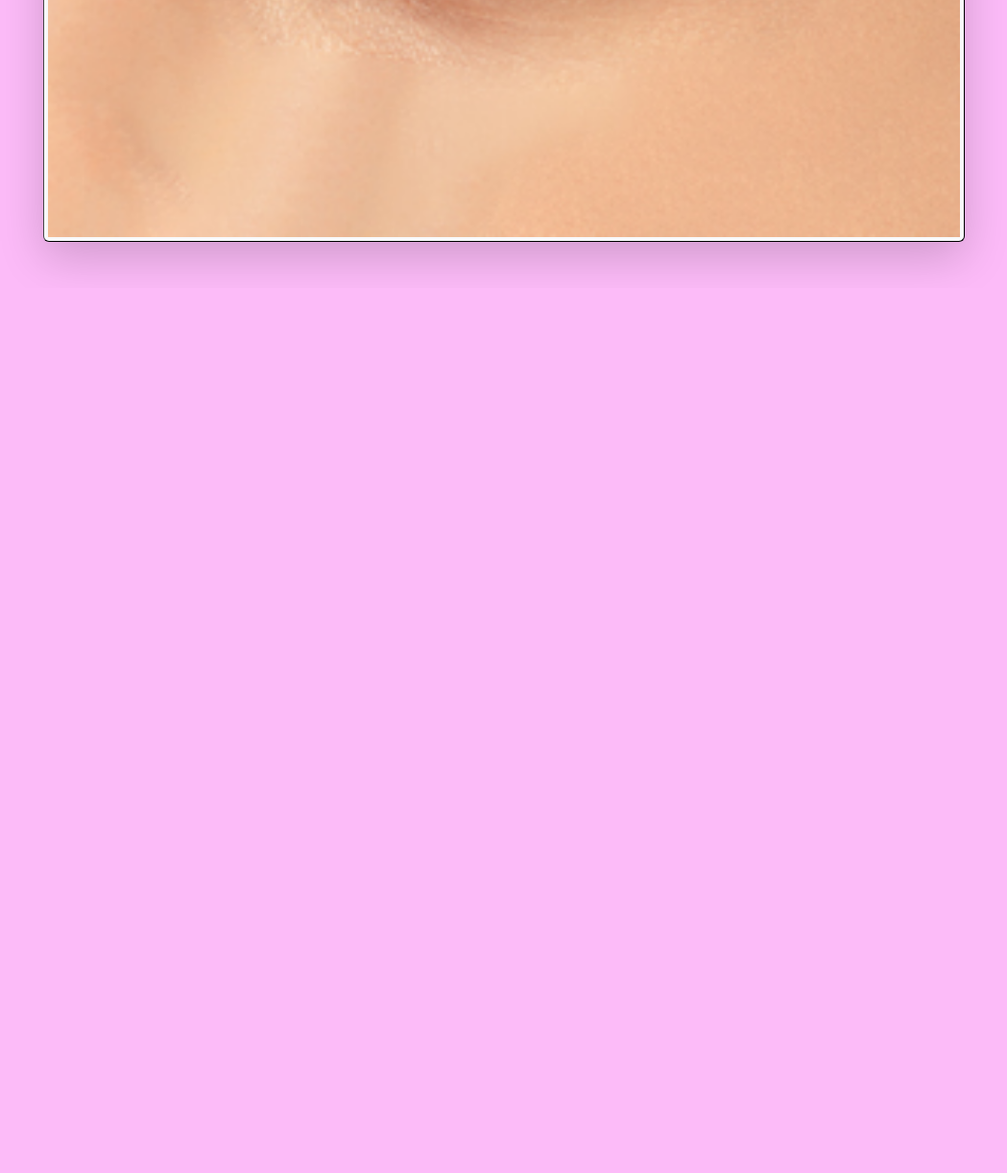
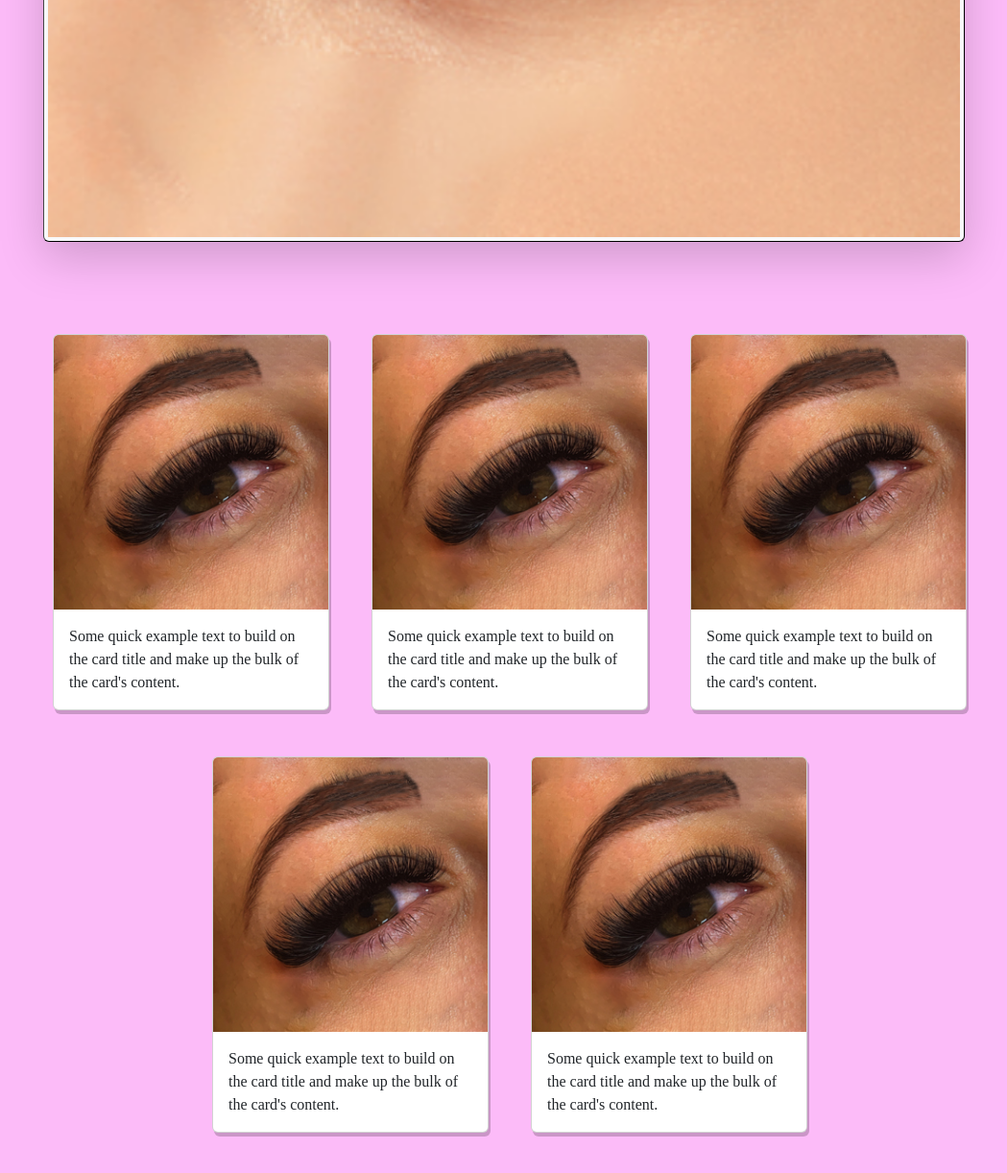
Before and after one commit to LeonardoAsciutiCarmagnani/Maria-Eduarda-B.S, a plain HTML site: page index.html in a window 1280 px wide. Shown: the part 1359-2581 px from the top of the page at 96% size, without its empty margins (115-1164 px from the left). Before the commit the page ends 1659 px from the top, so only its background shows below. Drawn offline with nearby package versions, Linux system fonts and the light colour scheme.

Commit message:
Cards feitos

```diff
--- a/css.css
+++ b/css.css
@@ -45,3 +45,7 @@ body {
 .custom-box-shadow{
     box-shadow: inset 14px 5px 34px 9px rgba(0,0,0,0.1);
 }
+
+.box-shadow{
+    box-shadow:  2px 4px rgba(0, 0, 0, 0.2);
+}
--- a/index.html
+++ b/index.html
@@ -74,6 +74,113 @@
         </div>
     </div>
 
+    <!--CARDS-->
+    <!--
+    <div class="container">
+
+        <div class="row mx-md-3 equal-width">
+            <div class="card col-md-4 flex-grow-1 " style="width: 18rem;">
+                <img src="..." class="card-img-top" alt="...">
+                <div class="card-body">
+                    <p class="card-text">Some quick example text to build on the card title and make up the bulk of the
+                        card's
+                        content.</p>
+                </div>
+            </div>
+            <div class="card col-md-4 flex-grow-1 " style="width: 18rem;">
+                <img src="..." class="card-img-top" alt="...">
+                <div class="card-body">
+                    <p class="card-text">Some quick example text to build on the card title and make up the bulk of the
+                        card's
+                        content.</p>
+                </div>
+            </div>
+            <div class="card col-md-4 flex-grow-1 " style="width: 18rem;">
+                <img src="..." class="card-img-top" alt="...">
+                <div class="card-body">
+                    <p class="card-text">Some quick example text to build on the card title and make up the bulk of the
+                        card's
+                        content.</p>
+                </div>
+            </div>
+        </div>
+        <div class="row mx-md-3 equal-width">
+            <div class="card col-md-6 flex-grow-1 " style="width: 18rem;">
+                <img src="..." class="card-img-top" alt="...">
+                <div class="card-body">
+                    <p class="card-text">Some quick example text to build on the card title and make up the bulk of the
+                        card's
+                        content.</p>
+                </div>
+            </div>
+            <div class="card col-md-6 flex-grow-1 " style="width: 18rem;">
+                <img src="..." class="card-img-top" alt="...">
+                <div class="card-body">
+                    <p class="card-text">Some quick example text to build on the card title and make up the bulk of the
+                        card's
+                        content.</p>
+                </div>
+            </div>
+        </div>
+    </div>
+   -->
+
+    <div class="container">
+        <div class="row justify-content-center my-5">
+            <div class="col-md-4 mb-4 mb-md-0 mx-3" style="max-width: 300px;">
+                <!-- card 1 -->
+                <div class="card box-shadow" style="width: 18rem;">
+                    <img src="IMAGENS/fio a fio.jpg" class="card-img-top" alt="...">
+                    <div class="card-body">
+                        <p class="card-text">Some quick example text to build on the card title and make up the bulk of
+                            the card's content.</p>
+                    </div>
+                </div>
+            </div>
+            <div class="col-md-4 mb-4 mb-md-0 mx-3 " style="max-width: 300px;">
+                <!-- card 2 -->
+                <div class="card box-shadow" style="width: 18rem;">
+                    <img src="IMAGENS/fio a fio.jpg" class="card-img-top" alt="...">
+                    <div class="card-body">
+                        <p class="card-text">Some quick example text to build on the card title and make up the bulk of
+                            the card's content.</p>
+                    </div>
+                </div>
+            </div>
+            <div class="col-md-4 mb-4 mb-md-0 mx-3 " style="max-width: 300px;">
+                <!-- card 3 -->
+                <div class="card box-shadow" style="width: 18rem;">
+                    <img src="IMAGENS/fio a fio.jpg" class="card-img-top" alt="...">
+                    <div class="card-body">
+                        <p class="card-text">Some quick example text to build on the card title and make up the bulk of
+                            the card's content.</p>
+                    </div>
+                </div>
+            </div>
+        </div>
+        <div class="row justify-content-center my-5">
+            <div class="col-md-4 mb-4 mb-md-0 mx-3 " style="max-width: 300px;">
+                <!-- card 4 -->
+                <div class="card box-shadow" style="width: 18rem;">
+                    <img src="IMAGENS/fio a fio.jpg" class="card-img-top" alt="...">
+                    <div class="card-body">
+                        <p class="card-text">Some quick example text to build on the card title and make up the bulk of
+                            the card's content.</p>
+                    </div>
+                </div>
+            </div>
+            <div class="col-md-4 mb-4 mb-md-0 mx-3" style="max-width: 300px;">
+                <!-- card 5 -->
+                <div class="card box-shadow" style="width: 18rem;">
+                    <img src="IMAGENS/fio a fio.jpg" class="card-img-top" alt="...">
+                    <div class="card-body">
+                        <p class="card-text">Some quick example text to build on the card title and make up the bulk of
+                            the card's content.</p>
+                    </div>
+                </div>
+            </div>
+        </div>
+    </div>
     <script src="https://code.jquery.com/jquery-3.2.1.slim.min.js"></script>
     <script src="https://cdnjs.cloudflare.com/ajax/libs/popper.js/1.12.9/umd/popper.min.js"></script>
     <script src="https://maxcdn.bootstrapcdn.com/bootstrap/4.0.0/js/bootstrap.min.js"></script>
```
